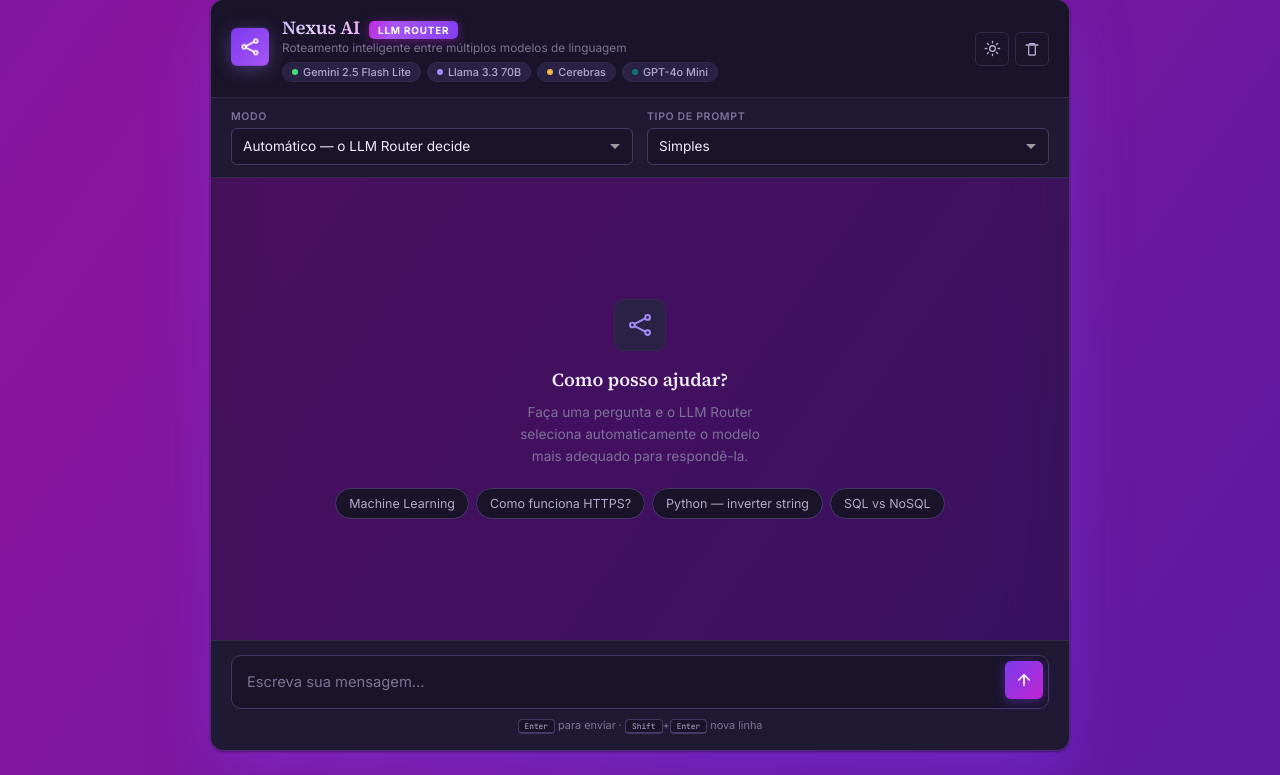
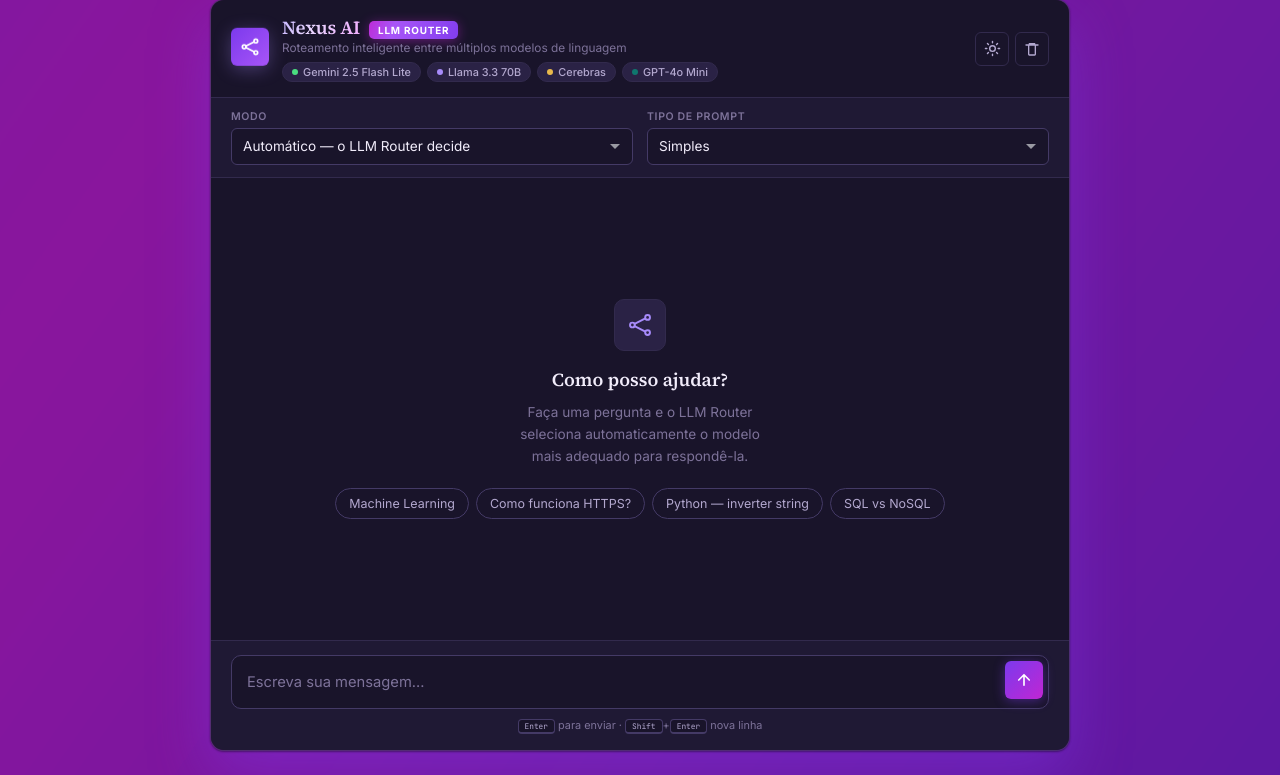
Before and after one commit to PedroNewDev/Conex-o-API, a Flask app: page / in a window 1280 px wide. Shown: the part 25-800 px from the top of the page. Run offline with Flask 3, Linux system fonts and the light colour scheme; some libraries are stand-ins or nearby versions.

Commit message:
chore: atualiza configuracao local e estilo do chat

```diff
--- a/templates/index.html
+++ b/templates/index.html
@@ -329,6 +329,7 @@
       flex-direction: column;
       gap: 18px;
       scroll-behavior: smooth;
+      background: var(--surface);
     }
     .chat::-webkit-scrollbar { width: 8px; }
     .chat::-webkit-scrollbar-track { background: transparent; }
```
Also changed, not shown: .claude/settings.local.json.
